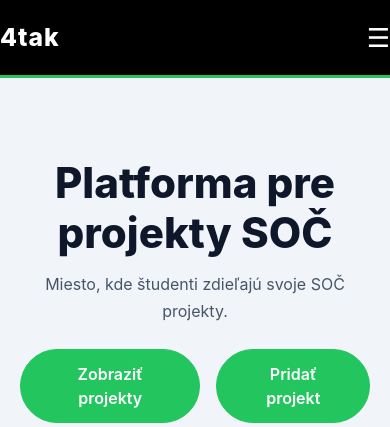
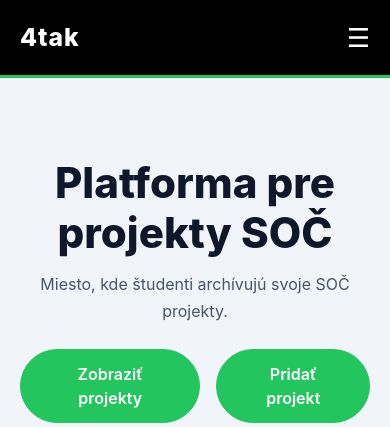
Before and after one commit to GrandpaCannibal043/4tak-soc, a Django app: page / in a window 390 px wide. Shown: the top 427 px of the page. Run offline with Django 5.2, Linux system fonts and the light colour scheme.

Commit message:
hamburger3

```diff
--- a/projects/templates/projects/base.html
+++ b/projects/templates/projects/base.html
@@ -47,6 +47,16 @@
             letter-spacing: 1px;
             margin: 0;
         }
+
+        .header-inner {
+            display: flex;
+            align-items: center;
+            justify-content: space-between;
+            max-width: 1100px;
+            margin: 0 auto;
+            padding: 0 20px; /* 👈 kľúčové */
+        }
+
 
         /* =========================
         NAVIGÁCIA
@@ -344,7 +354,7 @@ function togglePassword(inputId, btn) {
 <body>
 
 <header>
-    <div style="display:flex; align-items:center; justify-content:space-between; max-width:1100px; margin:0 auto;">
+    <div class="header-inner">
         <h2>4tak</h2>
         <div class="hamburger" onclick="toggleMenu()">☰</div>
     </div>
--- a/projects/templates/projects/index.html
+++ b/projects/templates/projects/index.html
@@ -7,7 +7,7 @@
 <section class="hero text-center">
     <h1>Platforma pre projekty SOČ</h1>
     <p>
-        Miesto, kde študenti zdieľajú svoje SOČ projekty.
+        Miesto, kde študenti archívujú svoje SOČ projekty.
     </p>
 
     <!-- CTA BUTTONY -->
```
Also changed, not shown: db.sqlite3.
